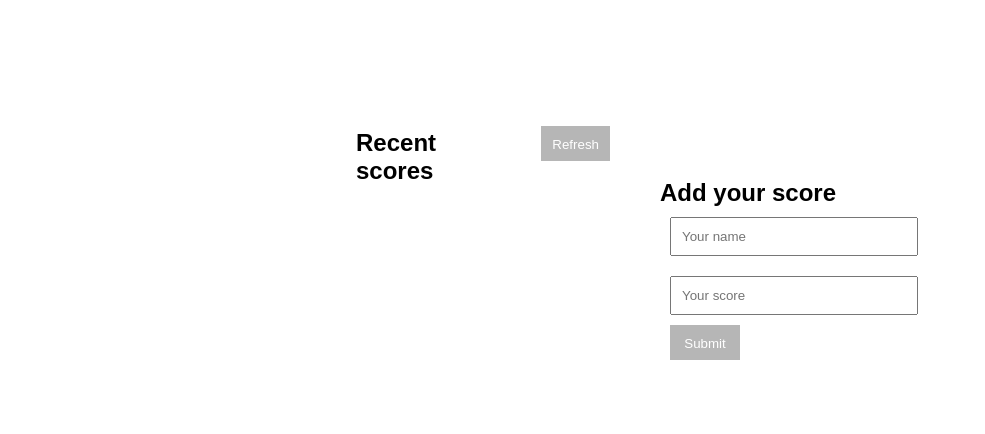
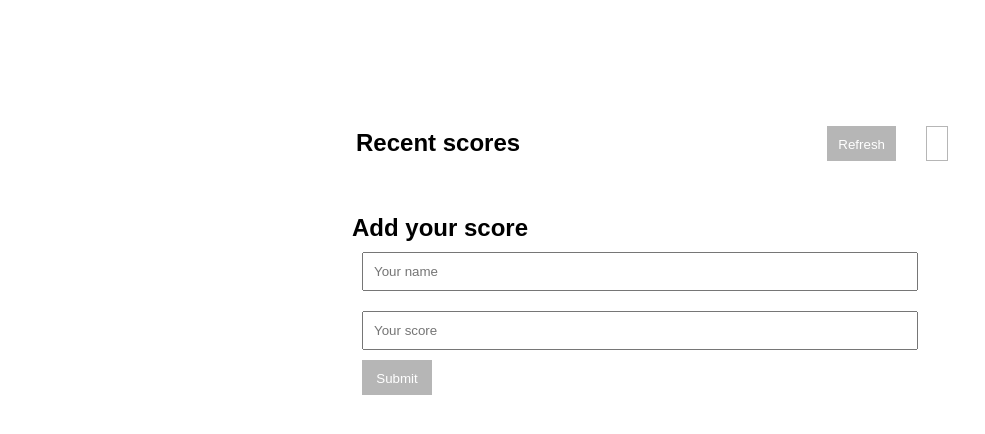
Before and after one commit to zakiyousufi/leaderboard, a website built with webpack: page src/index.html in a window 1280 px wide. Shown: the part 90-524 px from the top of the page, without its empty margins (0-985 px from the left). Built offline with nearby package versions, Linux system fonts and the light colour scheme.

Commit message:
Update css filee

```diff
--- a/src/style.css
+++ b/src/style.css
@@ -15,7 +15,7 @@ body {
 }
 
 .main {
-  padding: 10% 25%;
+  padding: 10% 25%;;
 }
 
 .heading {
@@ -44,8 +44,13 @@ h2 {
 }
 
 .container {
-  display: grid;
-  grid-template-columns: 1fr 1fr;
+  display: flex;
+  flex-direction: column;
+}
+
+.API {
+  padding: 10px 10px;
+  border: 1px solid rgb(182, 182, 182);
 }
 
 .recent-scores {
```
